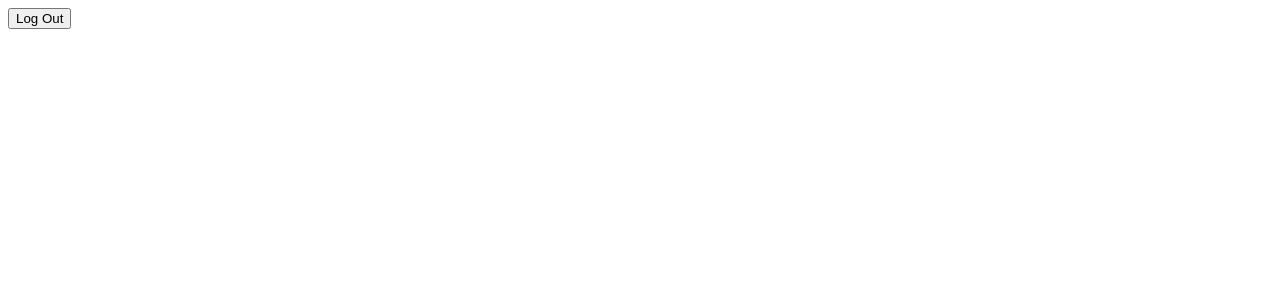
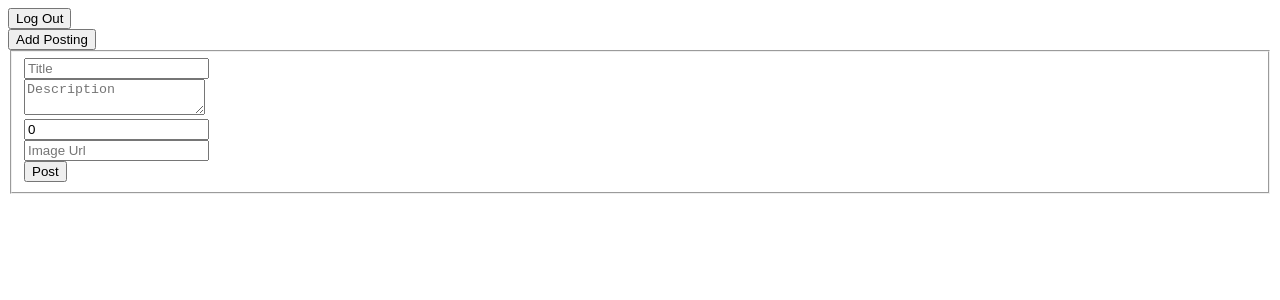
Before and after one commit to SimonasGer/skelbiufront, a React (Create React App) app: page /form in a window 1280 px wide. Before the commit this address had no page. Shown: the top 300 px of the page. Built offline with nearby package versions, Linux system fonts and the light colour scheme; sample sign-in values are in the browser's storage.

Commit message:
post form

```diff
--- a/package.json
+++ b/package.json
@@ -7,6 +7,7 @@
     "@testing-library/react": "^13.4.0",
     "@testing-library/user-event": "^13.5.0",
     "axios": "^1.7.7",
+    "jwt-decode": "^4.0.0",
     "react": "^18.3.1",
     "react-dom": "^18.3.1",
     "react-router-dom": "^6.26.2",
--- a/src/components/app/App.js
+++ b/src/components/app/App.js
@@ -3,6 +3,7 @@ import Header from "../header/Header";
 import Login from "../login/Login";
 import Register from "../register/Register";
 import Main from "../main/Main";
+import Form from "../form/Form";
 
 function App() {
   return (
@@ -13,6 +14,7 @@ function App() {
           <Route path="/login" element={<Login/>}></Route>
           <Route path="/register" element={<Register/>}></Route>
           <Route path="/" element={<Main/>}></Route>
+          <Route path="/form" element={<Form/>}></Route>
         </Routes>
       </Router>
     </div>
--- /dev/null
+++ b/src/components/form/Form.jsx
@@ -0,0 +1,60 @@
+import { useState } from "react"
+import axios from "axios"
+import { url } from "../../utilities/backend"
+import { useNavigate } from "react-router-dom"
+import { jwtDecode } from "jwt-decode";
+
+const Form = () => {
+    const navigate = useNavigate();
+    const [post, setPost] = useState({
+        title: "",
+        description: "",
+        image: "",
+        price: 0,
+        creator: jwtDecode(localStorage.getItem("token")).id
+    })
+
+    const handleChange = (e)=>{
+        setPost({
+            ...post,
+            [e.target.name]: e.target.value
+        })
+    }
+
+    const handleSubmit = async (e) => {
+        e.preventDefault();
+        try {
+            await axios.post(`${url}/posts`, post, {
+                headers: {
+                    'Authorization': `Bearer ${localStorage.getItem("token")}`
+                  }
+            });
+            navigate('/');
+          } catch (err) {
+            console.error(err);
+          }
+    }
+    return(
+        <form onSubmit={handleSubmit}>
+            <fieldset>
+                <div>
+                    <input name="title" id="title" type="text" placeholder="Title" value={post.title} onChange={handleChange}/>
+                </div>
+                <div>
+                    <textarea name="description" id="description" placeholder="Description" value={post.description} onChange={handleChange}></textarea>
+                </div>
+                <div>
+                    <input name="price" id="price" type="number" placeholder="Price" value={post.price} onChange={handleChange}/>
+                </div>
+                <div>
+                    <input name="image" id="image" type="text" placeholder="Image Url" value={post.image} onChange={handleChange}/>
+                </div>
+                <div>
+                    <button type="submit">Post</button>
+                </div>
+            </fieldset>
+        </form>
+    )
+}
+
+export default Form
--- a/src/components/header/Header.jsx
+++ b/src/components/header/Header.jsx
@@ -5,10 +5,16 @@ const Header = () => {
         localStorage.removeItem("token")
         navigate("/login")
     }
+    const handlePost = () => {
+        navigate("/form")
+    }
     return(
         <header>
             <div>
                 {localStorage.getItem("token") && <button onClick={handleLogout}>Log Out</button>}
+            </div>
+            <div>
+                {localStorage.getItem("token") && <button onClick={handlePost}>Add Posting</button>}
             </div>
 
         </header>
--- a/src/components/login/Login.jsx
+++ b/src/components/login/Login.jsx
@@ -19,10 +19,9 @@ const Login = () => {
 
     const handleSubmit = async (e) => {
         e.preventDefault();
-        console.log(user);
         try {
             const res = await axios.post(`${url}/users/login`, user);
-            localStorage.setItem('token', res.data.token);
+            localStorage.setItem('token', res.data.data.token);
             navigate('/');
           } catch (err) {
             console.error(err);
@@ -38,7 +37,7 @@ const Login = () => {
                     <input type="password" name="password" id="password" placeholder="Password" value={user.password} onChange={handleChange}/>
                 </div>
                 <div>
-                    <button>Log In</button>
+                    <button type="submit">Log In</button>
                 </div>
                 <div>
                     <a href="/register">Don't have an account?</a>
--- a/src/components/register/Register.jsx
+++ b/src/components/register/Register.jsx
@@ -20,10 +20,9 @@ const Register = () => {
 
     const handleSubmit = async (e) => {
         e.preventDefault();
-        console.log(user);
         try {
             const res = await axios.post(`${url}/users/register`, user);
-            localStorage.setItem('token', res.data.token);
+            localStorage.setItem('token', res.data.data.token);
             navigate('/');
           } catch (err) {
             console.error(err);
@@ -45,7 +44,7 @@ const Register = () => {
                     <input type="password" name="confirmPassword" id="confirmPassword" placeholder="Confirm password" value={user.confirmPassword} onChange={handleChange}/>
                 </div>
                 <div>
-                    <button>Log In</button>
+                    <button type="submit">Log In</button>
                 </div>
                 <div>
                     <a href="/login">Have an account?</a>
```
Also changed, not shown: 1 other file (tests, documents, lock files or other folders).
